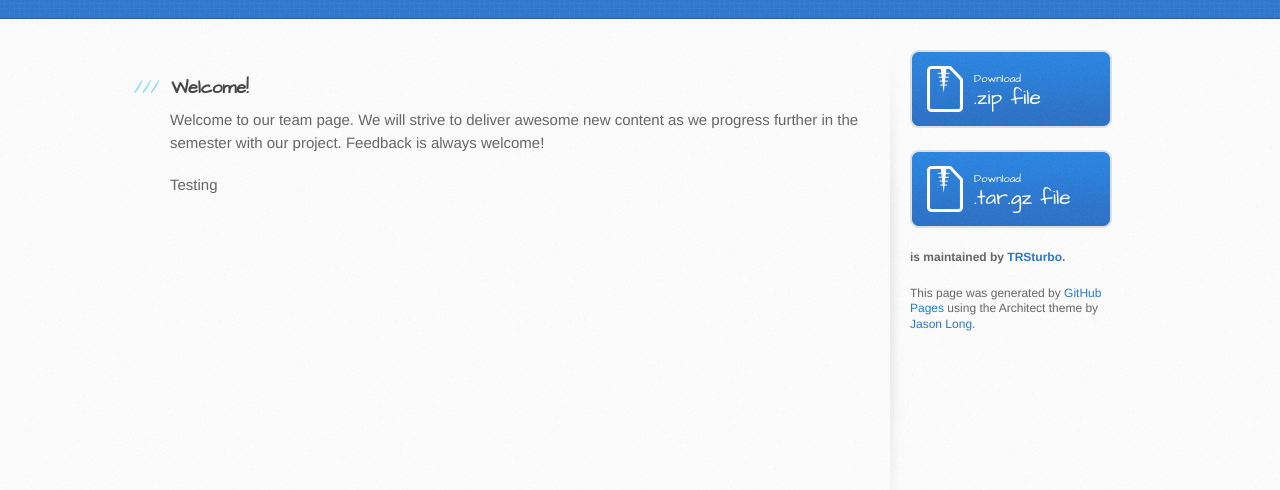
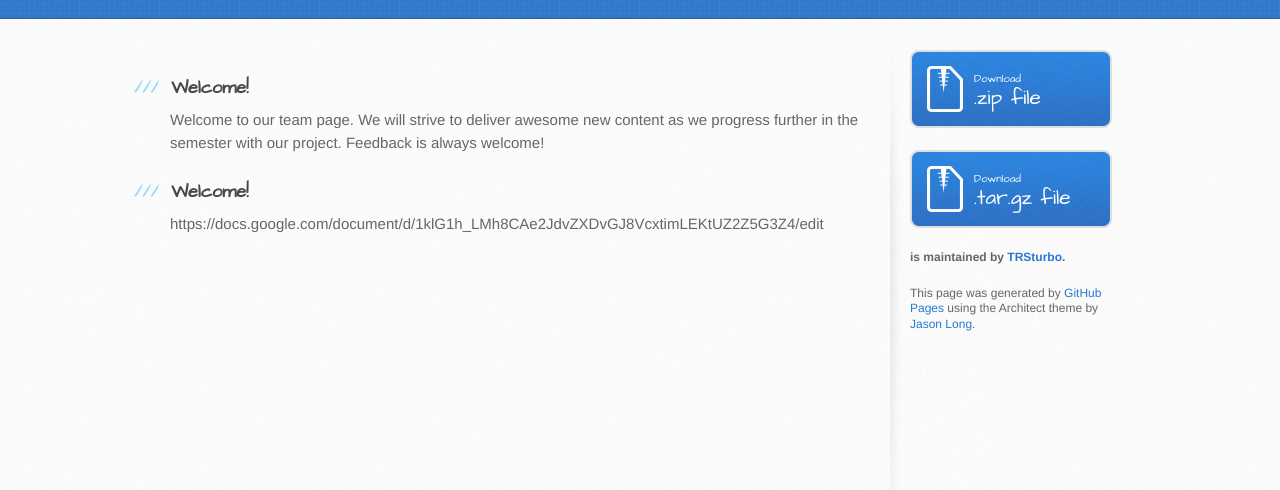
Before and after one commit to TRSturbo/Fantastic4, a plain HTML site: page index.html in a window 1280 px wide. Shown: the part 182-672 px from the top of the page. Drawn offline with Linux system fonts and the light colour scheme.

Commit message:
Added Milestone 1

```diff
--- a/index.html
+++ b/index.html
@@ -33,8 +33,10 @@
 </h3>
 
 <p>Welcome to our team page. We will strive to deliver awesome new content as we progress further in the semester with our project. Feedback is always welcome!</p>
-
-          <p> Testing <p>
+         <h3>
+<a name="Milestone 1" class="anchor" href="#welcome"><span class="octicon octicon-link"></span></a><strong>Welcome!</strong>
+</h3>
+          <p> https://docs.google.com/document/d/1klG1h_LMh8CAe2JdvZXDvGJ8VcxtimLEKtUZ2Z5G3Z4/edit <p>
 
         </section>
 
```
